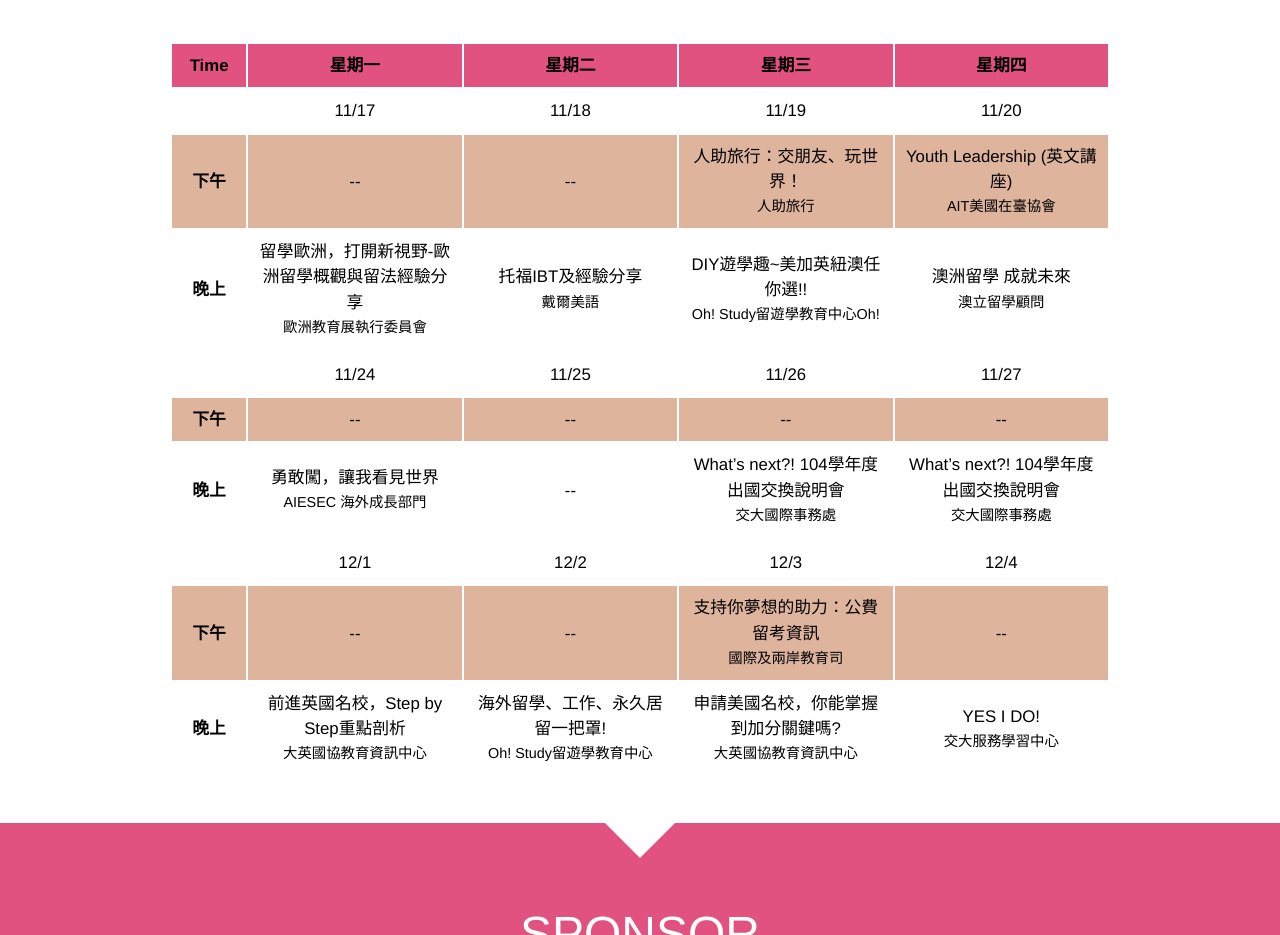
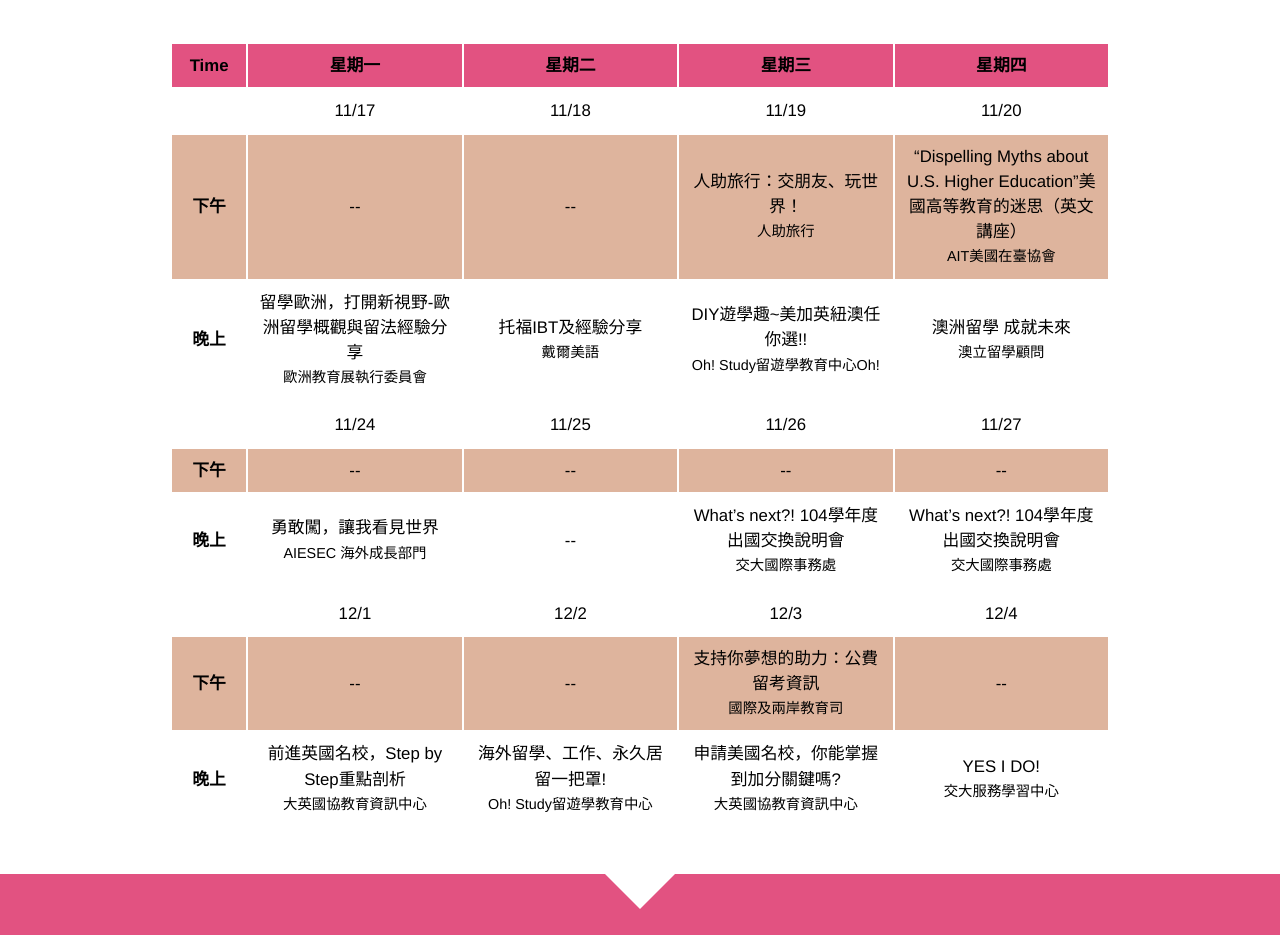
Before and after one commit to NCTU-OEF/nctu-oef.github.io, a plain HTML site: page 2014/index.html in a window 1280 px wide. Shown: the part 1062-1997 px from the top of the page. Drawn offline with nearby package versions, Linux system fonts and the light colour scheme; some packages are replaced by stand-ins of ours; a web font is replaced by a local one.

Commit message:
Update info

```diff
--- a/2014/index.html
+++ b/2014/index.html
@@ -144,7 +144,7 @@
                         <td>--</td>
                         <td>--</td>
                         <td>人助旅行：交朋友、玩世界！<span class="talker">人助旅行</span></td>
-                        <td>Youth Leadership (英文講座)<span class="talker">AIT美國在臺協會</span></td>
+                        <td>“Dispelling Myths about U.S. Higher Education”美國高等教育的迷思（英文講座）<span class="talker">AIT美國在臺協會</span></td>
                       </tr>
                       <tr>
                         <th>晚上</th>
```
